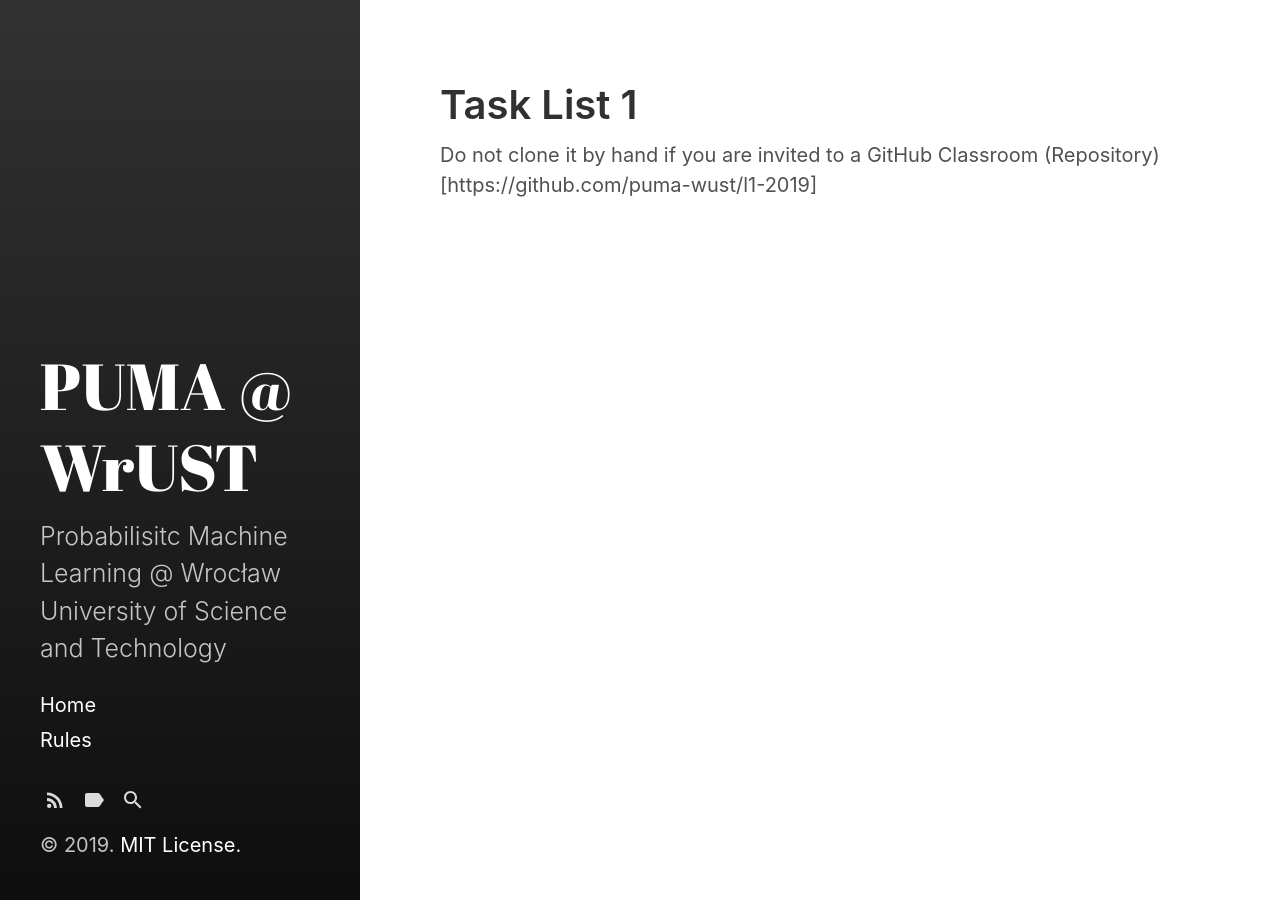
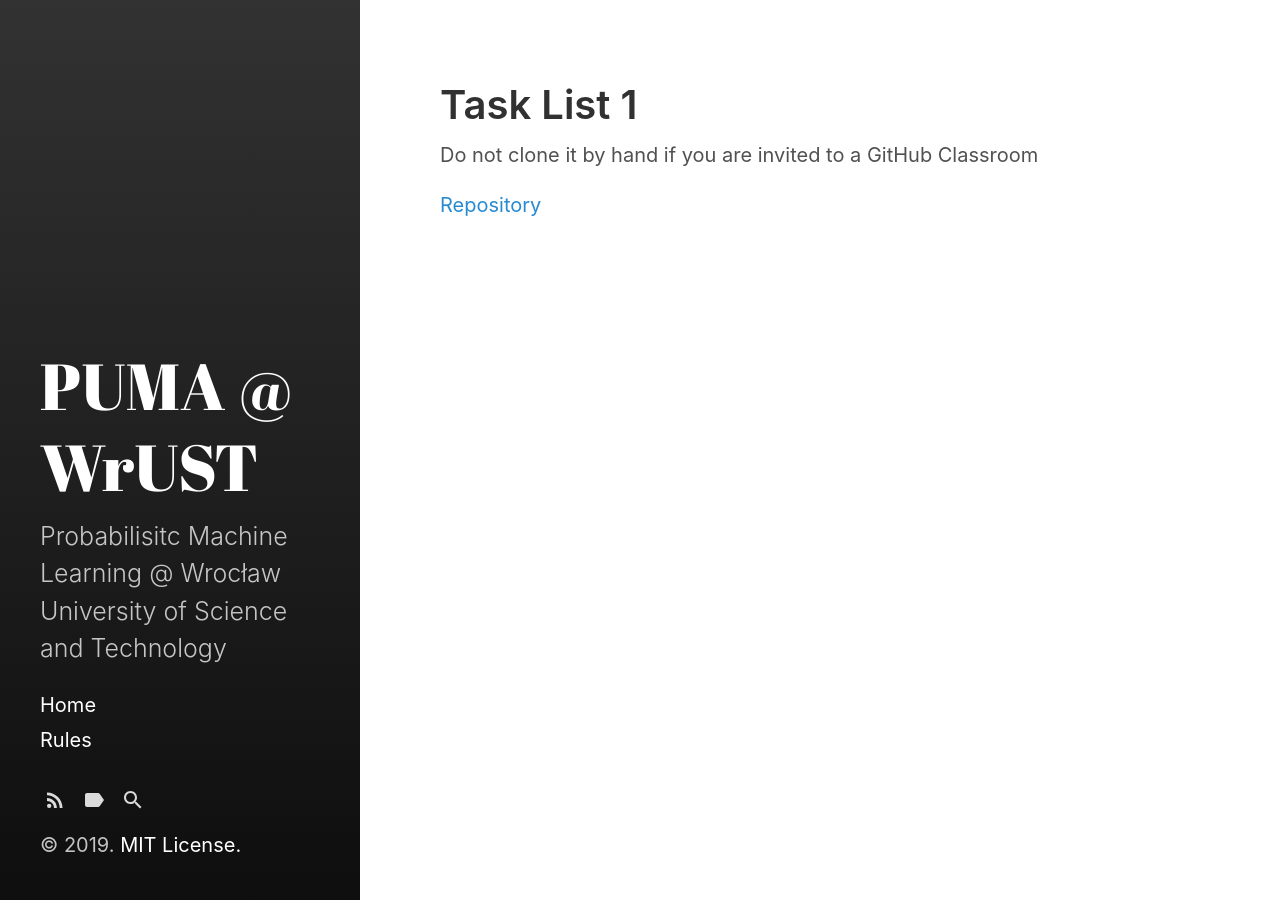
Before and after one commit to puma-wust/probabilistic.github.com, a Jekyll site: the page built from lists/l1.md, in a window 1280 px wide. Built offline with Jekyll 4.4.1, drawn with Linux system fonts in a browser that asks for light colours.

Commit message:
typo fix

```diff
--- a/lists/l1.md
+++ b/lists/l1.md
@@ -4,4 +4,5 @@ title: Task List 1
 ---
 
 Do not clone it by hand if you are invited to a GitHub Classroom
-(Repository)[https://github.com/puma-wust/l1-2019]
+
+[Repository](https://github.com/puma-wust/l1-2019)
```
